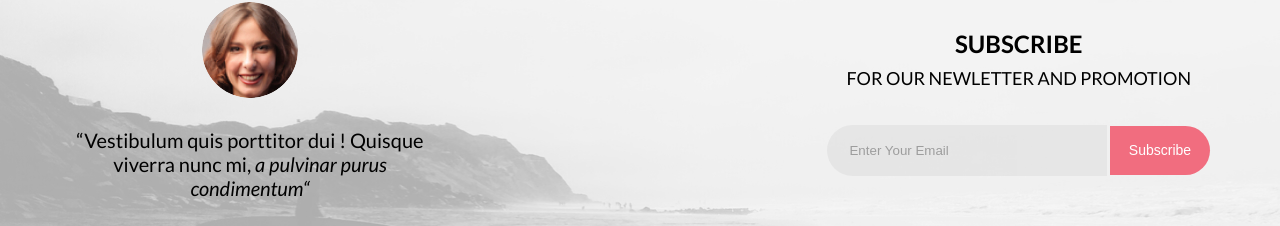
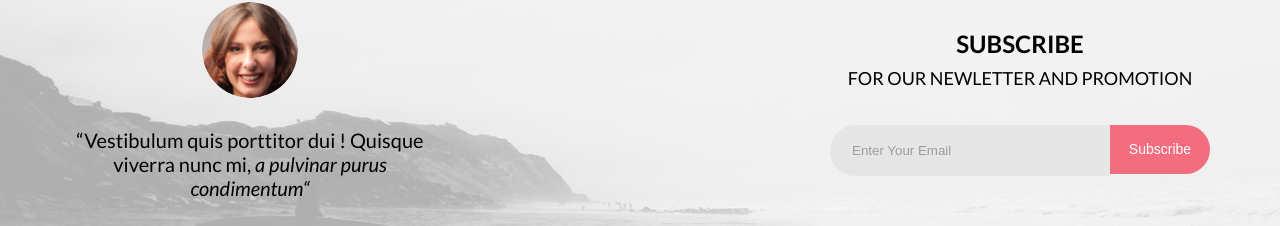
Before and after one commit to Jhon-Mosk/professional_layout, a plain HTML site: page index.html in a window 1280 px wide. Shown: the part 3446-3672 px from the top of the page. Drawn offline with Linux system fonts and the light colour scheme.

Commit message:
add wrap for subscribe input

```diff
--- a/index.html
+++ b/index.html
@@ -211,8 +211,10 @@
                         <form class="feedback__subscribe" action="POST">
                             <h2 class="feedback__subscribe__title">subscribe</h2>
                             <h3 class="feedback__subscribe__desc">for our newletter and promotion</h3>
-                            <input class="feedback__subscribe__email" type="email" placeholder="Enter Your Email">
-                            <input class="feedback__subscribe__btm" type="submit" value="Subscribe">
+                            <div class="feedback__subscribe__input-wrap">
+                                <input class="feedback__subscribe__email" type="email" placeholder="Enter Your Email">
+                                <input class="feedback__subscribe__btm" type="submit" value="Subscribe">
+                            </div>
                         </form>
                     </div>
                 </div>
--- a/style/style.scss
+++ b/style/style.scss
@@ -355,6 +355,10 @@ body {
             margin-bottom: 32px;
         }
 
+        &__input-wrap {
+            display: flex;
+        }
+
         &__email {
             width: 256px;
             border-top-left-radius: 30px;
```
Also changed, not shown: style/style.css, 1 other file.
